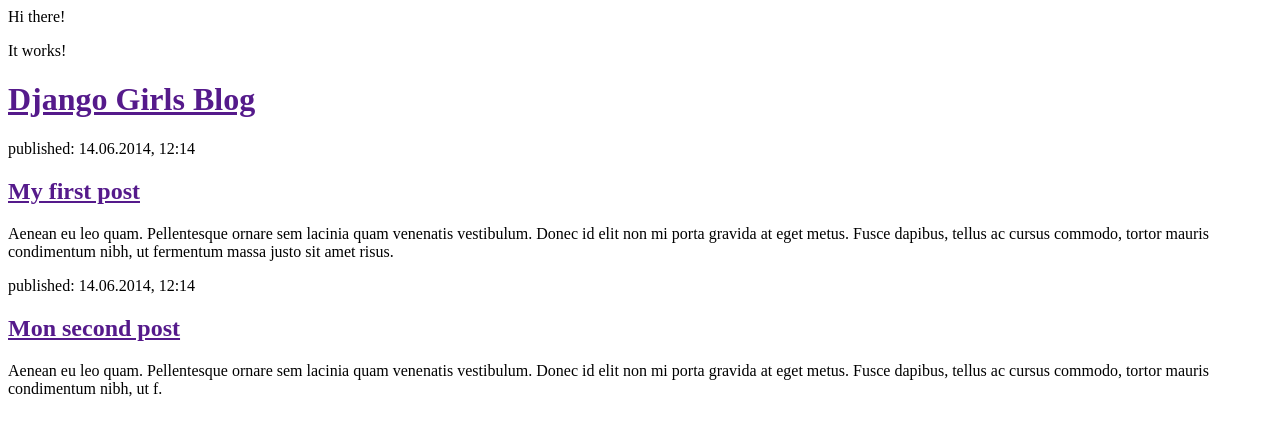
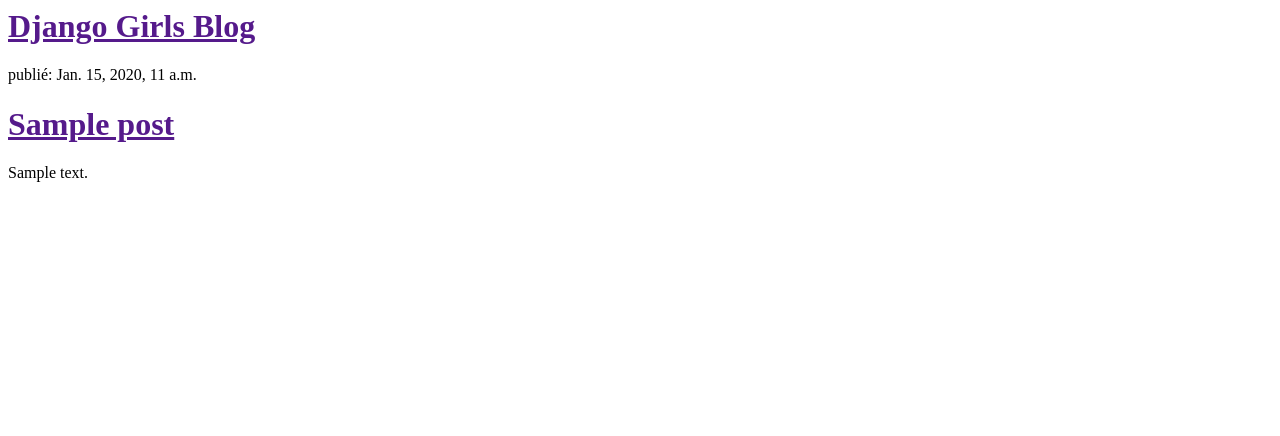
Before and after one commit to solenedumond/my-first-blog, a Django app: template blog/templates/blog/post_list.html in a window 1280 px wide. Shown: the top 436 px of the page. Run offline with Django 3.2, Linux system fonts and the light colour scheme; the template is opened without the code that fills it: values that come from a table or form of the project are taken from there, others are empty; tables that the repository leaves empty hold one stand-in row (values such as "Sample post").

Commit message:
Modified templates to display posts from database.

```diff
--- a/blog/templates/blog/post_list.html
+++ b/blog/templates/blog/post_list.html
@@ -1,12 +1,4 @@
-<html>
-    <head>
-        <title>Le Blog de Solène</title>
-    </head>
-    <body>
-        <p>Hi there!</p>
-        <p>It works!</p>
-    </body>
-</html>
+
 <html>
     <head>
         <title>Django Girls blog</title>
@@ -15,17 +7,12 @@
         <div>
             <h1><a href="">Django Girls Blog</a></h1>
         </div>
-
+        {% for post in posts %}
         <div>
-            <p>published: 14.06.2014, 12:14</p>
-            <h2><a href="">My first post</a></h2>
-            <p>Aenean eu leo quam. Pellentesque ornare sem lacinia quam venenatis vestibulum. Donec id elit non mi porta gravida at eget metus. Fusce dapibus, tellus ac cursus commodo, tortor mauris condimentum nibh, ut fermentum massa justo sit amet risus.</p>
-        </div>
-
-        <div>
-            <p>published: 14.06.2014, 12:14</p>
-            <h2><a href="">Mon second post</a></h2>
-            <p>Aenean eu leo quam. Pellentesque ornare sem lacinia quam venenatis vestibulum. Donec id elit non mi porta gravida at eget metus. Fusce dapibus, tellus ac cursus commodo, tortor mauris condimentum nibh, ut f.</p>
-        </div>
+        <p>publié: {{ post.published_date }}</p>
+        <h1><a href="">{{ post.title }}</a></h1>
+        <p>{{ post.text|linebreaksbr }}</p>
+    </div>
+        {% endfor %}
     </body>
 </html>
--- a/blog/views.py
+++ b/blog/views.py
@@ -1,5 +1,9 @@
 from django.shortcuts import render
+from django.utils import timezone
+from .models import Post
+
 def post_list(request):
-    return render(request, 'blog/post_list.html', {})
+    posts = Post.objects.filter(published_date__lte=timezone.now()).order_by('published_date')
+    return render(request, 'blog/post_list.html', {'posts': posts})
 
 # Create your views here.
```
